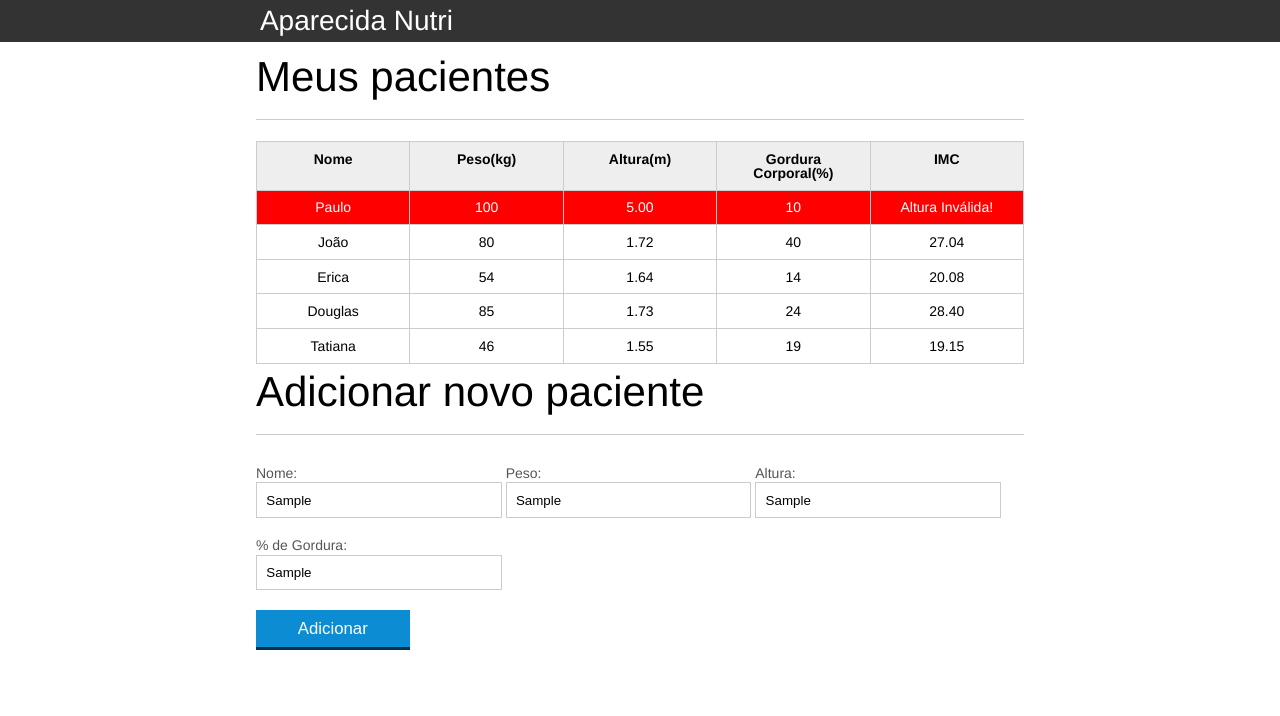
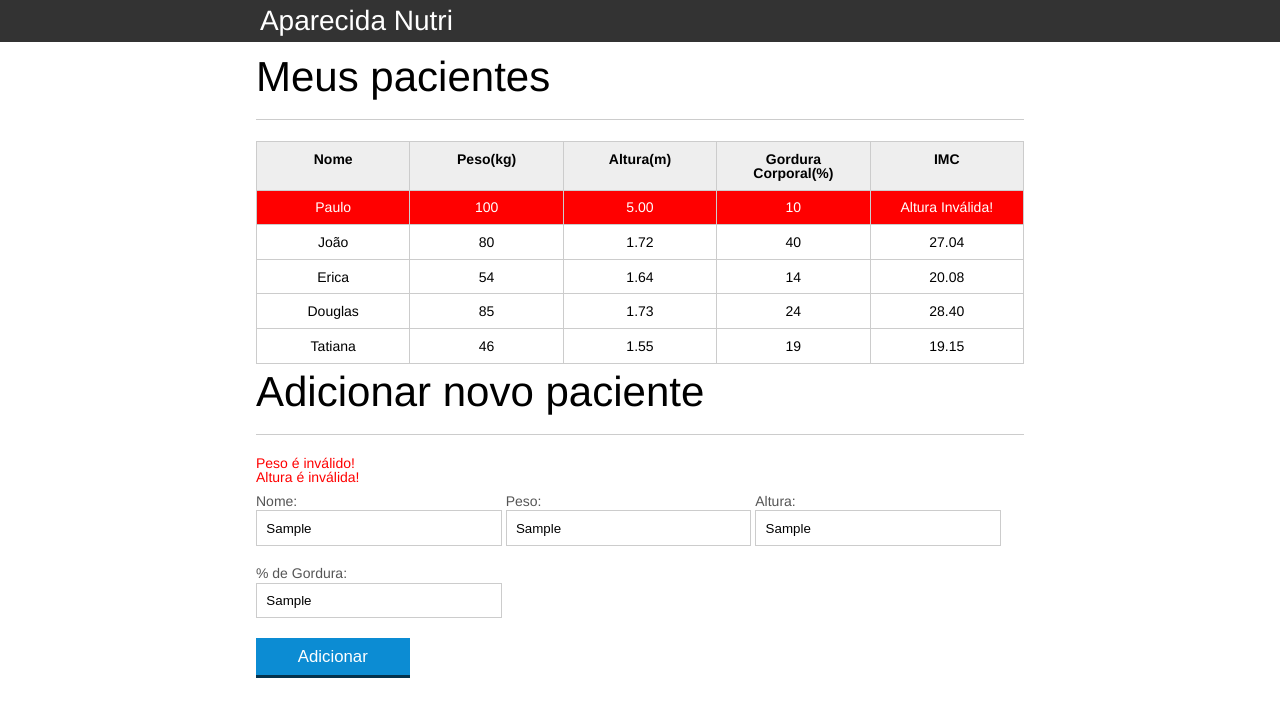
Before and after one commit to marihvalentin/aparecidaNutri, a plain HTML site: page index.html in a window 1280 px wide. Both pictures are taken after typing "Sample", "Sample", "Sample", "Sample" into the empty fields and a click on the button "Adicionar". Drawn offline with Linux system fonts and the light colour scheme.

Commit message:
Realizada validação de campos, criado array de mensagens de erro para exibição dentro de uma tag ul e realizada correção de limpeza das mensgans de erro após correção e cliques no botão para adicionar novo paciente

```diff
--- a/css/index.css
+++ b/css/index.css
@@ -138,6 +138,6 @@ button[disabled=disabled], button:disabled {
 	color: white;
 }
 
-#mensagem-erro {
+#mensagens-erro {
 	color: red;
 }
--- a/index.html
+++ b/index.html
@@ -75,7 +75,9 @@
 
 		<section class="container">
 			<h2 id="titulo-form">Adicionar novo paciente</h2>
-			<ul id="mensagem-erro"></ul>
+			<ul id="mensagens-erro">
+
+			</ul>
 			<form id="form-adiciona">
 				<div class="grupo">
 					<label for="nome">Nome:</label>
--- a/js/form.js
+++ b/js/form.js
@@ -11,10 +11,9 @@ botaoAdicionar.addEventListener("click", function(event) {
   var pacienteTr = montaTr(paciente);
 
   var erros = validaPaciente(paciente);
-
-  if(erro.length > 0) {
-    var mensagemErro = document.querySelector("#mensagem-erro");
-    mensagemErro.textContent = erro;
+  console.log(erros);
+  if(erros.length > 0) {
+    exibeMensagensErro(erros);
     return;
   }
 
@@ -23,8 +22,21 @@ botaoAdicionar.addEventListener("click", function(event) {
   tabela.appendChild(pacienteTr);
 
   form.reset();
+  var mensagensErro = document.querySelector("#mensagens-erro");
+  mensagensErro.innerHTML = "";
+});
 
-});
+function exibeMensagensErro(erros) {
+  var ul = document.querySelector("#mensagens-erro");
+  ul.innerHTML = "";
+
+  erros.forEach(function(erro) {
+    var li = document.createElement("li");
+    li.textContent = erro;
+    ul.appendChild(li);
+  });
+
+}
 
 function obtemPacienteDoFormulario(form)
 {
@@ -65,12 +77,28 @@ function montaTd(dado, classe)
 function validaPaciente(paciente) {
 
   var erros = [];
+
+  if(paciente.nome.length == 0) {
+    erros.push("Nome deve ser preenchido!")
+  }
   if (!validaPeso(paciente.peso)) {
-    erros.push("Peso é inválido");
+    erros.push("Peso é inválido!");
   }
 
   if (!validaAltura(paciente.altura)) {
-    erros.push("Altura é inválida");
+    erros.push("Altura é inválida!");
+  }
+
+  if(paciente.gordura.length == 0){
+    erros.push("Gordura corporal deve ser preenchida!");
+  }
+
+  if(paciente.peso.length == 0) {
+    erros.push("Peso deve ser preenchido!");
+  }
+
+  if(paciente.altura.length == 0) {
+    erros.push("Altura deve ser preenchida!");
   }
 
   return erros;
```
